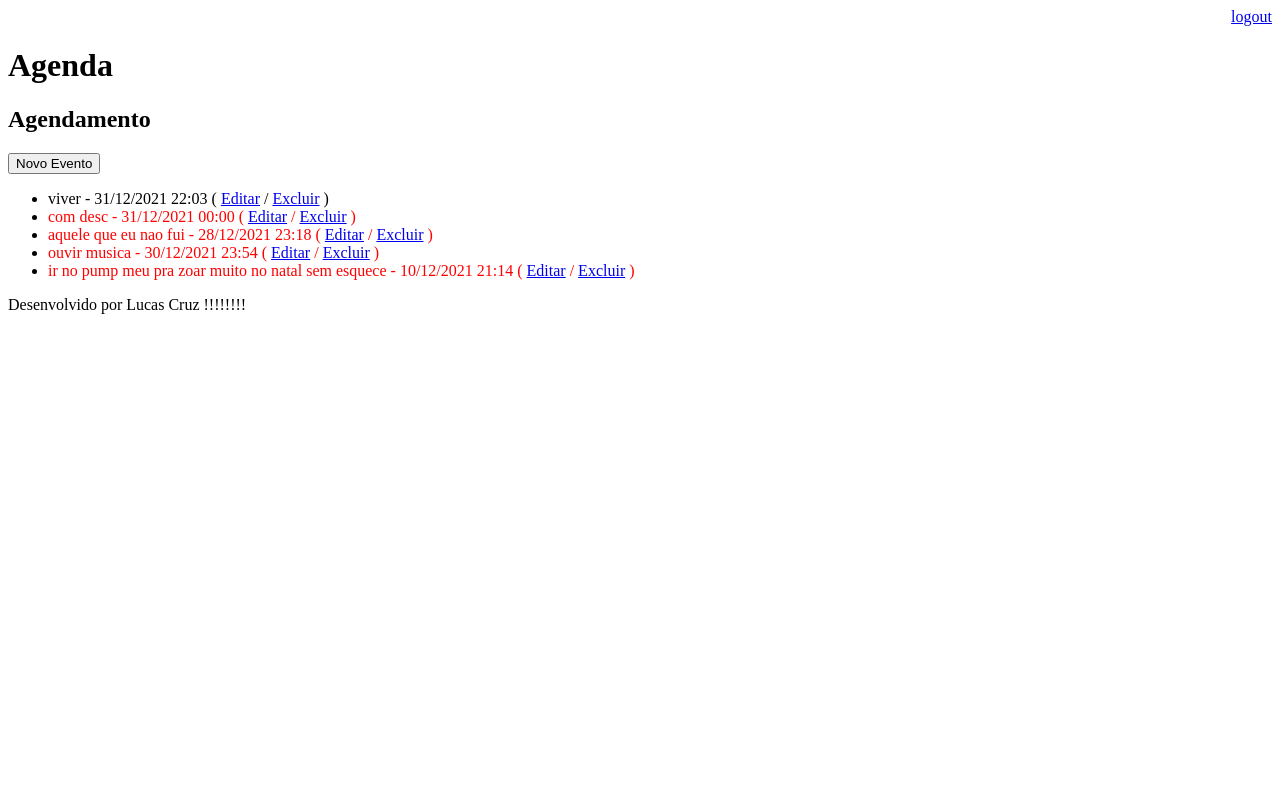
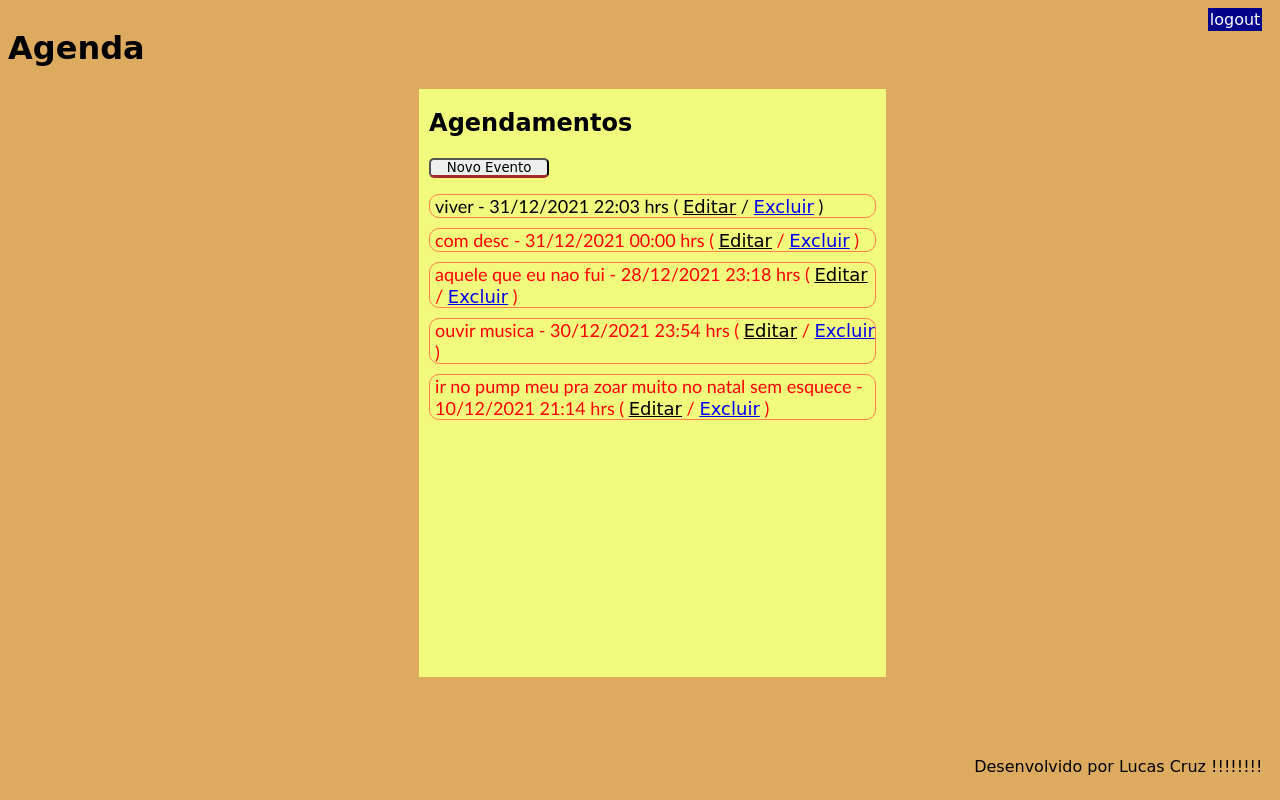
Before and after one commit to VAR-Lucas/Agenda, a Django app: page /agenda/ in a window 1280 px wide. Run offline with Django 3.2, Linux system fonts and the light colour scheme; a user stored in the database is signed in; data comes from the database, SQL or seed files in the repository; both versions use the stored data as it was after the commit.

Commit message:
adicionado estilo a agenda

```diff
--- a/agenda/settings.py
+++ b/agenda/settings.py
@@ -121,6 +121,10 @@ USE_TZ = False
 
 STATIC_URL = '/static/'
 
+STATICFILES_DIRS =[
+    os.path.join(BASE_DIR,'static')
+]
+
 # Default primary key field type
 # https://docs.djangoproject.com/en/3.2/ref/settings/#default-auto-field
 
--- /dev/null
+++ b/static/css/index.css
@@ -0,0 +1,74 @@
+*{padding: 0;
+font-family: cursive;}
+
+.logout{
+    position: absolute;
+    right: 0;
+    border: solid 2px darkblue;
+    background-color: darkblue;
+}
+.logout:hover{
+    background-color: black;
+}
+.logout > a{
+    color: rgb(255, 255, 255);
+    text-decoration: none;
+}
+
+body{
+    position: absolute;
+    background-color: rgb(221, 171, 96);
+    height: 98%;
+    width: 98%;
+}
+.agenda{
+    position: absolute;
+    text-align: justify;
+    margin: 0;
+    right: 30%;
+    background-color: rgb(242, 250, 126);
+    padding-left: 10px;
+    padding-right: 10px;
+    height: 75%;
+}
+.agenda > ul {
+    list-style-type: none;
+
+}
+
+.novo-evento{
+    border-bottom: solid 3px brown;
+    border-radius: 5px;
+    height: 20px;
+    width: 120px;
+}
+.novo-evento:hover{
+    background-color: brown;
+}
+
+.eventos{
+    width: 440px;
+    text-align: left;
+    font-size: 18px;
+    margin-bottom: 10px;
+    border: solid 1.5px coral;
+    border-radius: 10px;
+    padding-left: 5px;
+    font-family: 'Gill Sans', 'Gill Sans MT', Calibri, 'Trebuchet MS', sans-serif;
+}
+.eventos:hover{
+    background-color: rgb(243, 232, 224);
+}
+
+.editar{
+    color: rgb(0, 0, 0);
+    text-align: right;
+}
+
+
+
+.creditos{
+    position: absolute;
+    bottom: 0;
+    right: 0;
+}
--- a/templates/agenda.html
+++ b/templates/agenda.html
@@ -1,21 +1,25 @@
 {% extends "model-page.html" %}
 {% block content %}
-    <h2>Agendamento</h2>
+
+<div class="agenda">
+    <h2>Agendamentos</h2>
     <a href="evento/">
-    <button type="button"> Novo Evento </button>
+    <button type="button" class="novo-evento"> Novo Evento </button>
     </a>
     <ul>
     {% for evento in eventos %}
         <li>
             <div style={% if evento.get_evento_atrasado %}
-                        "color:red"
+                        'color:red'
                         {% endif %}>
-                {{ evento.titulo }} - {{ evento.get_data_evento }}
-                ( <a href="evento/?id={{ evento.id }}">Editar</a>
-                / <a href="evento/delete/{{ evento.id }}">Excluir</a> )
+                <div class="eventos">
+                {{ evento.titulo }} - {{ evento.get_data_evento }} hrs
+                ( <a href="evento/?id={{ evento.id }}" class="editar">Editar</a>
+                / <a href="evento/delete/{{ evento.id }}" class="excluir">Excluir</a> )
+                </div>
             </div>
         </li>
     {% endfor %}
     </ul>
-
+</div>
 {% endblock %}
--- a/templates/evento.html
+++ b/templates/evento.html
@@ -8,7 +8,7 @@
     <label>Titulo</label>
     <input type="number" name="id_evento" value="{{ evento.id }}" hidden>
     <br>
-    <input name="titulo" type="text"  size="23" value="{{ evento.titulo }}">
+    <input name="titulo" type="text"  size="23" value="{{ evento.titulo }}" maxlength="50">
     <br>
     <label>Data</label>
     <br>
--- a/templates/model-footer.html
+++ b/templates/model-footer.html
@@ -1 +1 @@
-<p>Desenvolvido por Lucas Cruz !!!!!!!!</p>
+<p class="creditos">Desenvolvido por Lucas Cruz !!!!!!!!</p>
--- a/templates/model-header.html
+++ b/templates/model-header.html
@@ -1,6 +1,8 @@
     <meta charset="UTF-8">
+    {% load static %}
+    <link rel="stylesheet" href={% static 'css/index.css' %}>
     <title>Agenda</title>
-    <div align="right">
+    <div class="logout">
         <a href="/logout">logout</a>
     </div>
     <h1>Agenda</h1>
```
Also changed, not shown: core/migrations/0002_alter_evento_titulo.py (added), db.sqlite3.
